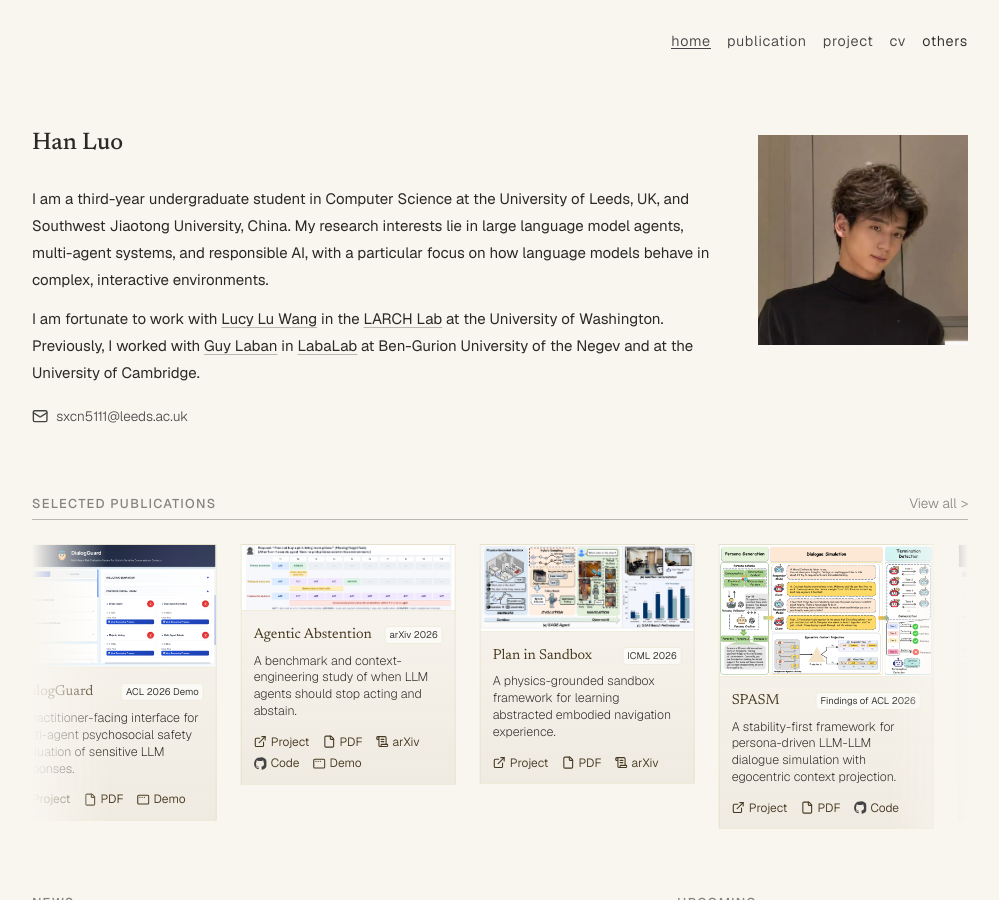
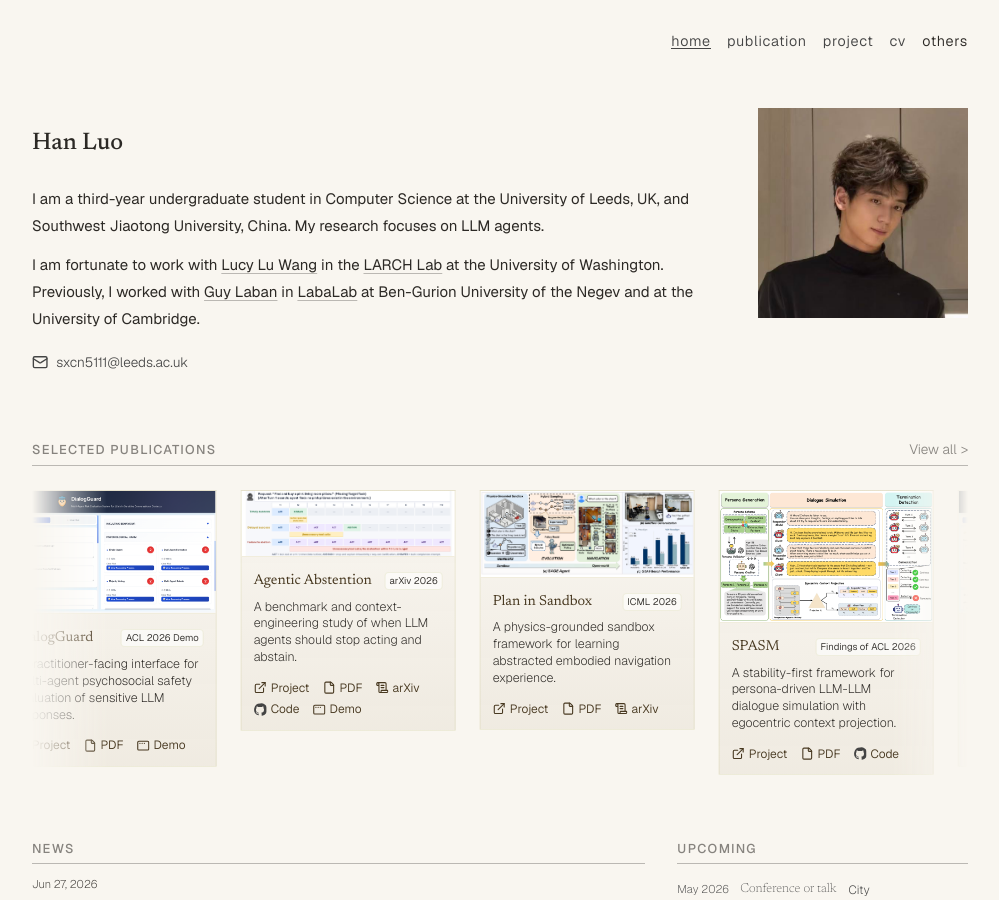
Before and after one commit to lhannnn/lhannnn.github.io, a Jekyll site: the page built from index.html, in a window 1280 px wide and 900 px high. Shown: the whole window, without its empty margins (140-1139 px from the left). Built offline with Jekyll 4.4.1, drawn with Linux system fonts in a browser that asks for light colours; nearby versions of some CDN libraries; some web fonts are replaced.

Commit message:
Simplify homepage research focus to LLM agents

```diff
--- a/index.html
+++ b/index.html
@@ -16,7 +16,7 @@ description: Personal academic website of Han Luo, a Computer Science undergradu
         <div class="mx-2 my-6 flex items-center justify-center lg:hidden">
           <img src="{{ '/assets/images/profile.jpg' | relative_url }}" alt="Han Luo portrait" style="width: 60%; max-width: 300px;"/>
         </div>
-        <p class="home-bio mt-3">I am a third-year undergraduate student in Computer Science at the University of Leeds, UK, and Southwest Jiaotong University, China. My research interests lie in large language model agents, multi-agent systems, and responsible AI, with a particular focus on how language models behave in complex, interactive environments.</p>
+        <p class="home-bio mt-3">I am a third-year undergraduate student in Computer Science at the University of Leeds, UK, and Southwest Jiaotong University, China. My research focuses on LLM agents.</p>
         <p class="home-bio mt-3">I am fortunate to work with <a href="https://llwang.net/">Lucy Lu Wang</a> in the <a href="https://llwang.net/lab/">LARCH Lab</a> at the University of Washington. Previously, I worked with <a href="https://www.guylaban.com/">Guy Laban</a> in <a href="https://labalab.li/">LabaLab</a> at Ben-Gurion University of the Negev and at the University of Cambridge.</p>
       </div>
       <div class="hidden text-center lg:col-span-3 lg:block lg:self-center">
```
